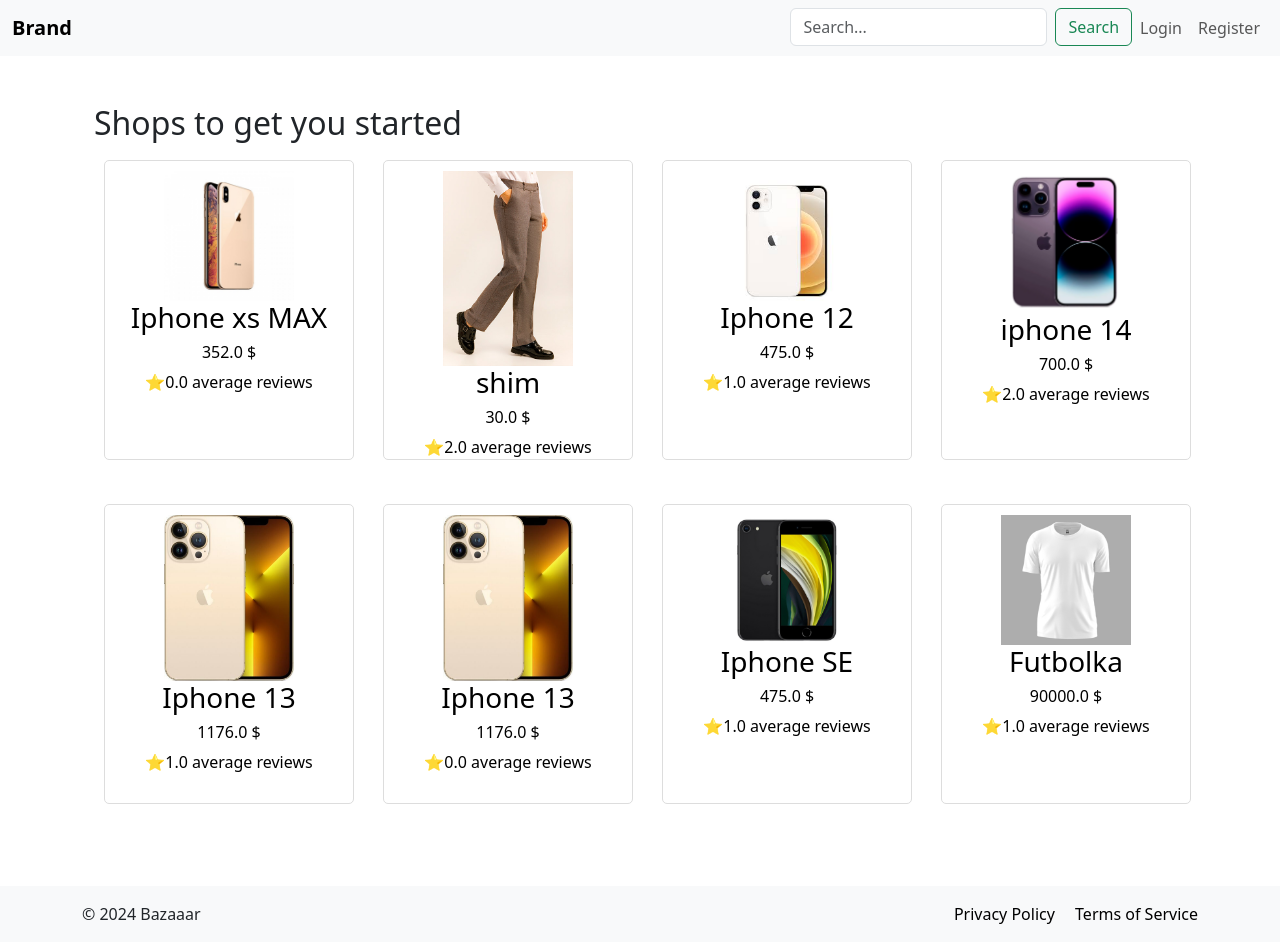
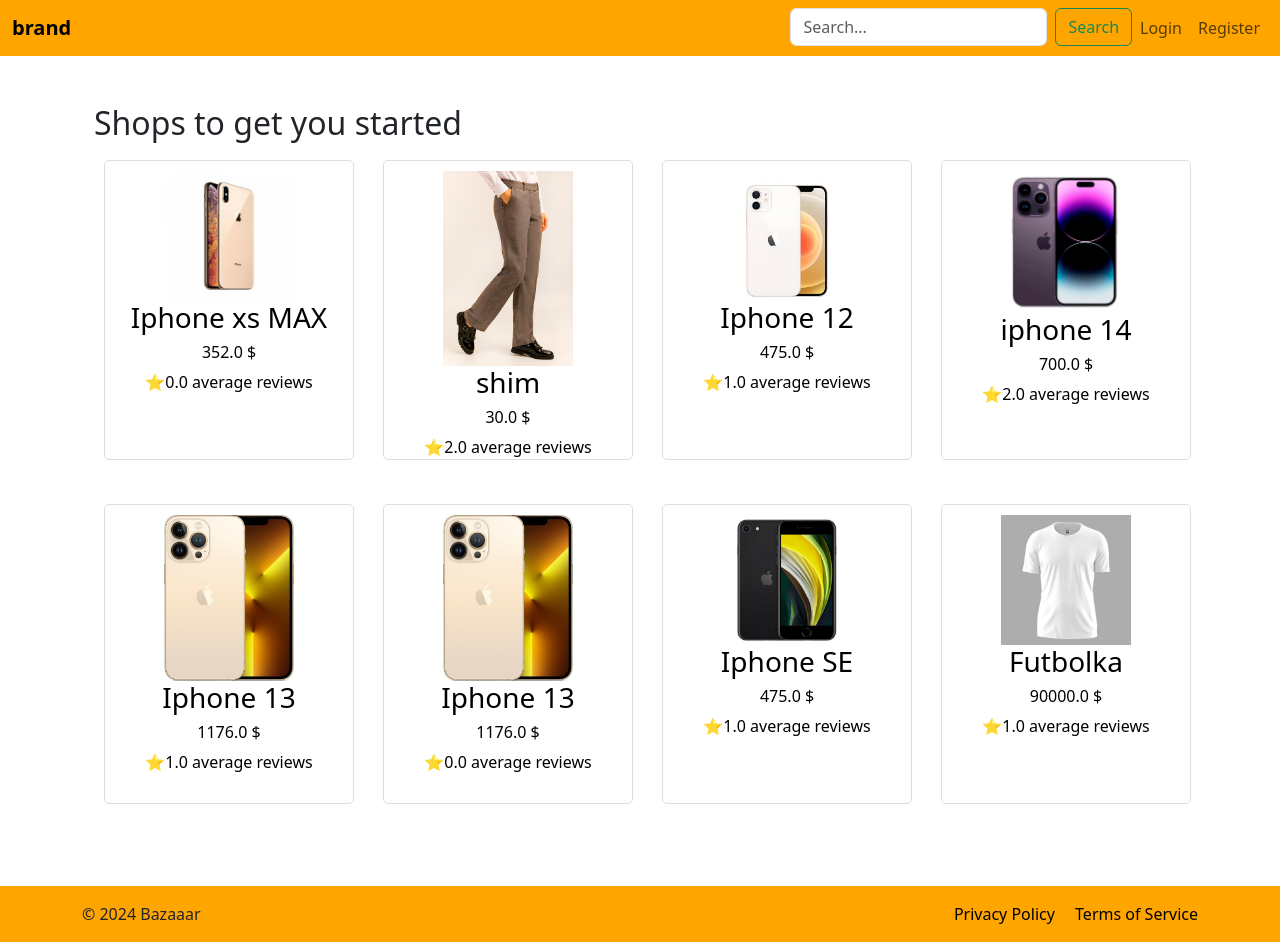
Before and after one commit to ABROR-build/bazaaar, a Django app: page / in a window 1280 px wide. Run offline with Django 5.2, Linux system fonts and the light colour scheme; data comes from the database, SQL or seed files in the repository; both versions use the stored data as it was after the commit; some libraries are stand-ins or nearby versions.

Commit message:
finished

```diff
--- a/products/templates/product/product_detail.html
+++ b/products/templates/product/product_detail.html
@@ -55,7 +55,7 @@
         font-weight: bold;
     }
     a {
-    color: black;
+    color: blue;
     text-decoration: none;
 }
 </style>
@@ -131,9 +131,10 @@
                 {% csrf_token %}
                 {{ form.as_p }}
                 <button type="submit" class="btn btn-primary">Add Comment</button>
+
             </form>
         {% else %}
-            <p><a href="{% url 'user:login' %}">Log in</a> to add a comment.</p>
+                <p><a href="{% url 'users:login' %}">Log in to add a comment</a></p>
         {% endif %}
 
         <div id="comments-section" class="mt-3">
--- a/templates/base.html
+++ b/templates/base.html
@@ -57,9 +57,11 @@
 </head>
 <body>
     <div class="wrapper">
-        <nav class="navbar navbar-expand-lg navbar-light bg-light">
+        <nav class="navbar navbar-expand-lg navbar-light " style="background: orange;">
             <div class="container-fluid">
-                <a class="navbar-brand" href="{% url 'products:home' %}">Brand</a>
+                <a class="navbar-brand" href="{% url 'products:home' %}">
+                    brand
+                </a>
                 <button class="navbar-toggler" type="button" data-bs-toggle="collapse" data-bs-target="#navbarNav" aria-controls="navbarNav" aria-expanded="false" aria-label="Toggle navigation">
                     <span class="navbar-toggler-icon"></span>
                 </button>
@@ -104,7 +106,7 @@
             {% endblock content %}
         </div>
 
-        <footer class="text-center text-lg-start mt-5 py-3 bg-light">
+        <footer class="text-center text-lg-start mt-5 py-3 " style="background: orange;">
             <div class="container">
                 <div class="row">
                     <div class="col-md-6 text-md-start">
```
Also changed, not shown: db.sqlite3.
